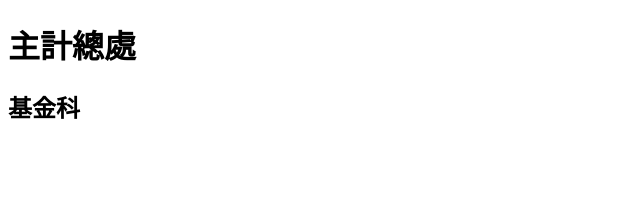
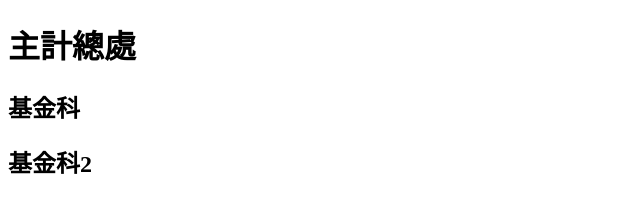
Before and after one commit to hljpolly/Ating, a plain HTML site: page index.html in a window 1280 px wide. Shown: the whole page, without its empty margins (0-640 px from the left). Drawn offline with Linux system fonts and the light colour scheme.

Commit message:
update
cc

```diff
--- a/index.html
+++ b/index.html
@@ -20,5 +20,7 @@ Released under the MIT license: http://jsbin.mit-license.org
 
   <h2>基金科</h2>
 
+  <h2>基金科2</h2>
+
 </body>
 </html>
```
